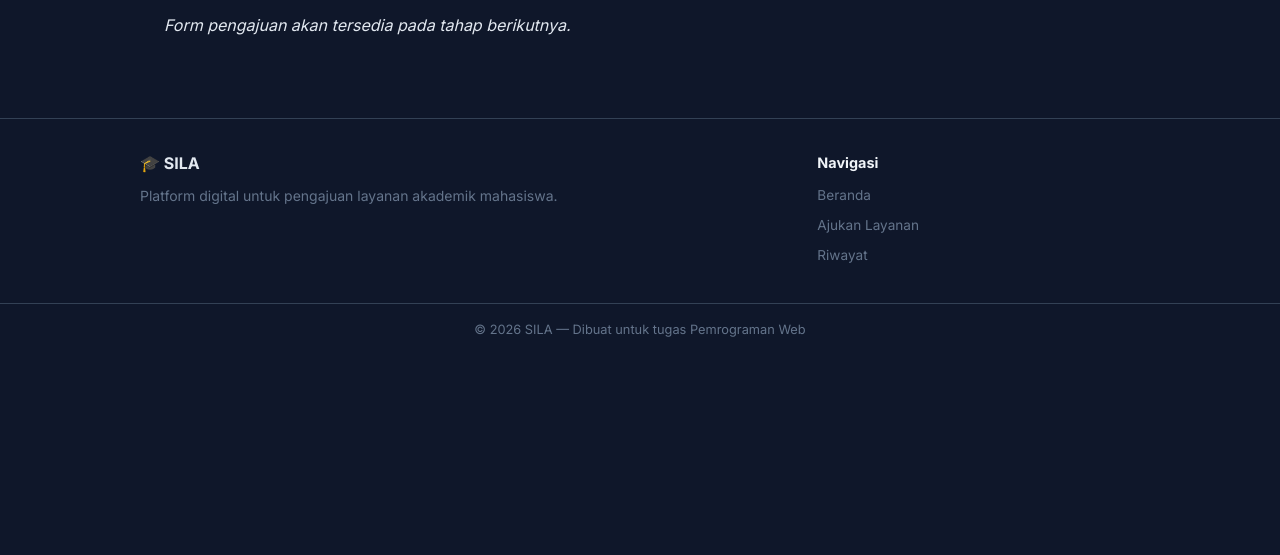
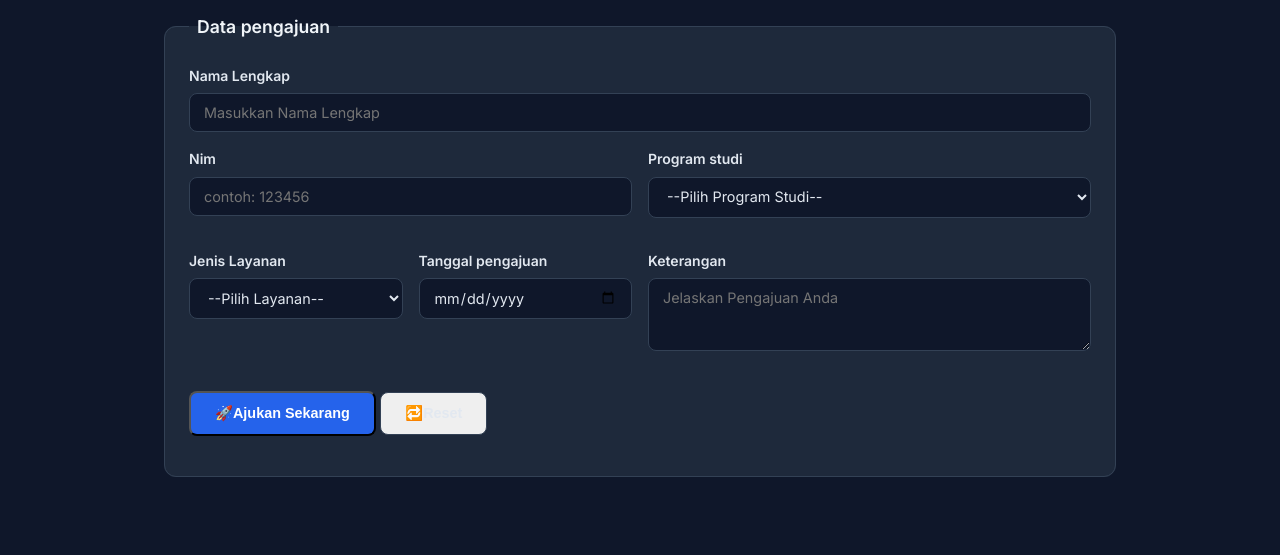
Before and after one commit to Bilacodes/silaAPG, a plain HTML site: page layanan.html in a window 1280 px wide. Shown: the part 194-749 px from the top of the page. Drawn offline with Linux system fonts and the light colour scheme.

Commit message:
edit file layanan.html (forms dan styles)

```diff
--- a/css/css/style.css
+++ b/css/css/style.css
@@ -516,3 +516,83 @@ h3 {
         text-align: center;
     }
 }
+
+/* M10. forms-sila */
+.form-card {
+    min-width: 640px;
+    /* lebar maksimum form */
+    margin: 0 auto;
+    /* tengah halaman */
+}
+fieldset {
+    border: 1px solid #334155;
+    border-radius: 12px;
+    padding: 24px;
+    background-color: #1e293b;
+}
+legend {
+    font-size: 1.1rem;
+    font-weight: 600;
+    color: #f1f5f9;
+    padding: 0 8px;
+}
+
+/* form grup
+1 kelompok 1 label + 1 input*/
+.form-group {
+    margin-bottom: 16px;
+}
+.form-group label {
+    display: block;
+    /* label mengambil 1 baris penuh */
+    font-size: 0.875rem;
+    font-weight: 600;
+    color: #e2e8f0;
+    margin-bottom: 6px;
+    /* jarak label ke input */
+}
+
+/* semua field lebar sama 100% padding,warna gelap, dan border tipis */
+.form-group input,
+.form-group select,
+.form-group textarea {
+    width: 100%;
+    /* lebar seukuran containernya 640px */
+    padding: 10px 14px;
+    background-color: #0f172a;
+    border: 1px solid #334155;
+    border-radius: 8px;
+    color: #e2e8f0;
+    font-size: 0.9rem;
+    font-family: inherit;
+    /* mengikuti font body */
+    outline: none;
+    transition: border-color 0.3s;
+}
+
+/* saat diklik (focus): border jadi warna biru terang */
+.form-group input:focus,
+.form-group select:focus,
+.form-group textarea:focus {
+    border-color: #1d4ed8;
+}
+
+.form-row {
+    display: grid;
+    grid-template-columns: 1fr 1fr;
+    gap: 16px;
+}
+.form-action {
+    display: flex;
+    gap: 12px;
+    margin-top: 24px;
+}
+.form-action .btn {
+    cursor: pointer;
+    border: none;
+    font-family: inherit;
+}
+.form-action .btn-outline {
+    border: 1px solid #334155;
+    background: none;
+}
--- a/layanan.html
+++ b/layanan.html
@@ -8,7 +8,7 @@
     <link rel="preconnect" href="https://fonts.googleapis.com">
     <link rel="preconnect" href="https://fonts.gstatic.com" crossorigin>
     <link href="https://fonts.googleapis.com/css2?family=Inter:wght@400;600;700&display=swap" rel="stylesheet">
-    <link rel="stylesheet" href="css/style.css">
+    <link rel="stylesheet" href="css/css/style.css">
 </head>
 
 <body>
@@ -38,7 +38,76 @@
             <div class="container">
                 <h1>Ajukan Layanan Akademik</h1>
                 <p class="section-desc">Lengkapi form di bawah untuk mengajukan layanan akademik Anda.</p>
-                <p><em>Form pengajuan akan tersedia pada tahap berikutnya.</em></p>
+
+                <!-- nama lengkap,nim,program studi,jenis layanan,tanggal pengajuan,keterangan -->
+                <!-- M10. Awal form -->
+                 <form action="#" target="_blank" method="post" class="form-card" >
+                    <fieldset>
+                        <legend>Data pengajuan</legend>
+
+                        <!-- input nama lengkap -->
+                         <div class="form-group">
+                            <label for="nama">Nama Lengkap</label>
+                            <input type="text" id="nama" required placeholder="Masukkan Nama Lengkap">
+                         </div>
+
+                         <!-- Nim dan program studi -->
+                          <div class="form-row">
+                            <!-- NIM -->
+                            <div class="form-group">
+                                <label for="nim">Nim</label>
+                                <input type="text" id="nim" required placeholder="contoh: 123456">
+                            </div>
+                        <!-- program studi -->
+                            <div class="form-group">
+                                <label for="prodi">Program studi</label>
+                            <div>
+                                <select id="prodi" name="prodi">
+                                    <option value="">--Pilih Program Studi--</option>
+                                    <option value="Sistem Informasi">Sistem Informasi</option>
+                                    <option value="Teknik Informatika">Teknik Informatika</option>
+                                    <option value="Teknologi Informasi">Teknologi Informasi</option>
+                                    <option value="Manajemen">Manajemen</option>
+                                    <option value="Akuntansi">Akuntansi</option>
+                                </select>
+                            </div>
+                        </div>
+
+                        <!-- jenis layanan dan tanggal -->
+                        <div class="form-row">
+                            <div class="form-group">
+                                <label for="jenis">Jenis Layanan</label>
+                                <select id="jenis" name="jenis">
+                                    <option value="">--Pilih Layanan--</option>
+                                    <option value="SKA">SKA - Surat aktif kuliah</option>
+                                    <option value="CAK">CAK - Cuti akademik</option>
+                                    <option value="TNM">TNM - Transkip Akademik</option>
+                                    <option value="PDA">PDA - Perubahan Data</option>
+                                </select>
+                            </div>
+
+                        <!-- Tanggal -->
+                        <div class="form-group">
+                            <label for="tanggal">Tanggal pengajuan</label>
+                            <input type="date" id="tanggal" name="tanggal">
+                        </div>
+                    </div>
+
+                         <!-- keterangan -->
+                        <div class="form-group">
+                            <label for="keterangan">Keterangan</label>
+                            <textarea id="keterangan" name="keterangan" rows="3" required placeholder="Jelaskan Pengajuan Anda"></textarea>
+                        </div>
+
+                        <!-- Buttom -->
+                         <div class="form-group">
+                            <button type="submit" class="btn btn-primary">🚀Ajukan Sekarang</button>
+                            <button type="reset" class="btn btn-outline">🔁Reset</button>
+                         </div>
+                </fieldset>
+            </form>
+
+                 <!-- Akhir form -->
             </div>
         </section>
     </main>
```
Also changed, not shown: index.html (+1 -1 lines), riwayat.html (+1 -1 lines).
